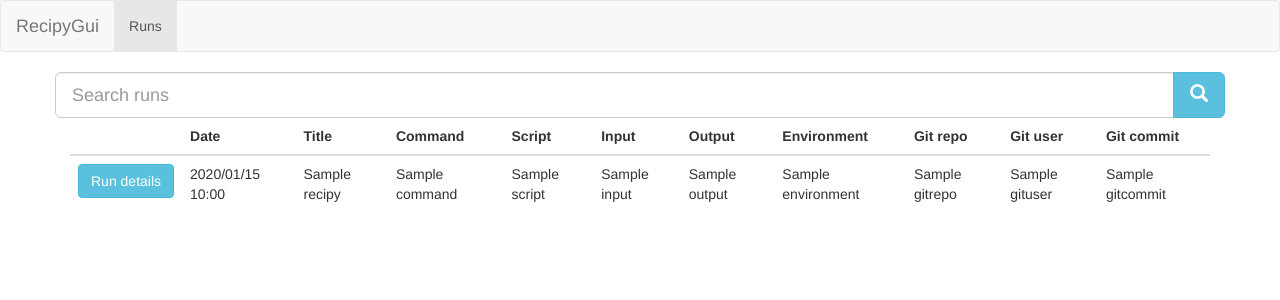
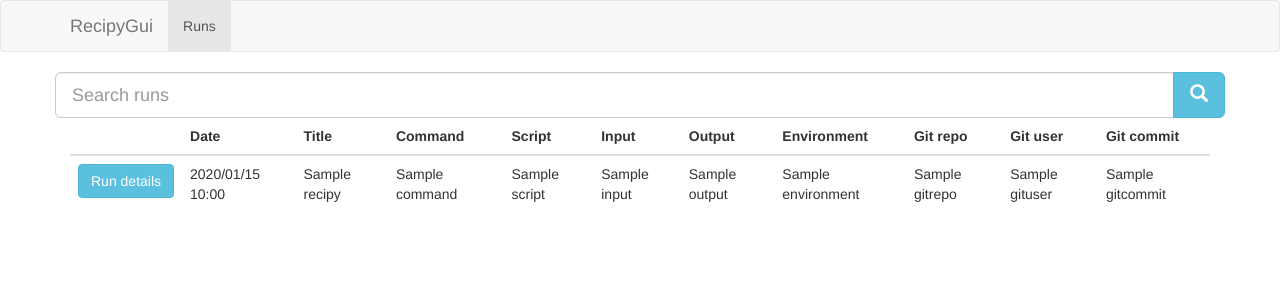
Before and after one commit to recipy/recipy, a Flask app: page / in a window 1280 px wide. Shown: the top 300 px of the page. Run offline with Flask 2, Linux system fonts and the light colour scheme; a database or web service that is not in the repository returns one stand-in record (values such as "Sample title"); some libraries are stand-ins or nearby versions.

Commit message:
Fix navbar urls
The navbar was simplified (removed the collapsed version, because it is
not needed). Also fixed the urls of the menu items to point to the index
page.

```diff
--- a/recipyGui/templates/base.html
+++ b/recipyGui/templates/base.html
@@ -6,24 +6,18 @@
 
 {% block navbar %}
 <nav class="navbar navbar-default">
-  <div class="container-fluid">
+  <div class="container">
     <div class="navbar-header">
-      <button type="button" class="navbar-toggle collapsed" data-toggle="collapse" data-target="#navbar" aria-expanded="false" aria-controls="navbar">
-        <span class="sr-only">Toggle navigation</span>
-        <span class="icon-bar"></span>
-        <span class="icon-bar"></span>
-        <span class="icon-bar"></span>
-      </button>
-      <a class="navbar-brand" href="#">RecipyGui</a>
+      <a class="navbar-brand" href="/">RecipyGui</a>
     </div>
     <div id="navbar" class="navbar-collapse collapse">
       <ul class="nav navbar-nav">
-        <li class="active"><a href="#">Runs</a></li>
+        <li class="active"><a href="/">Runs</a></li>
       </ul>
     </div>
     <!--/.nav-collapse -->
   </div>
-  <!--/.container-fluid -->
+  <!--/.container -->
 </nav>
 {% endblock %}
 
```
